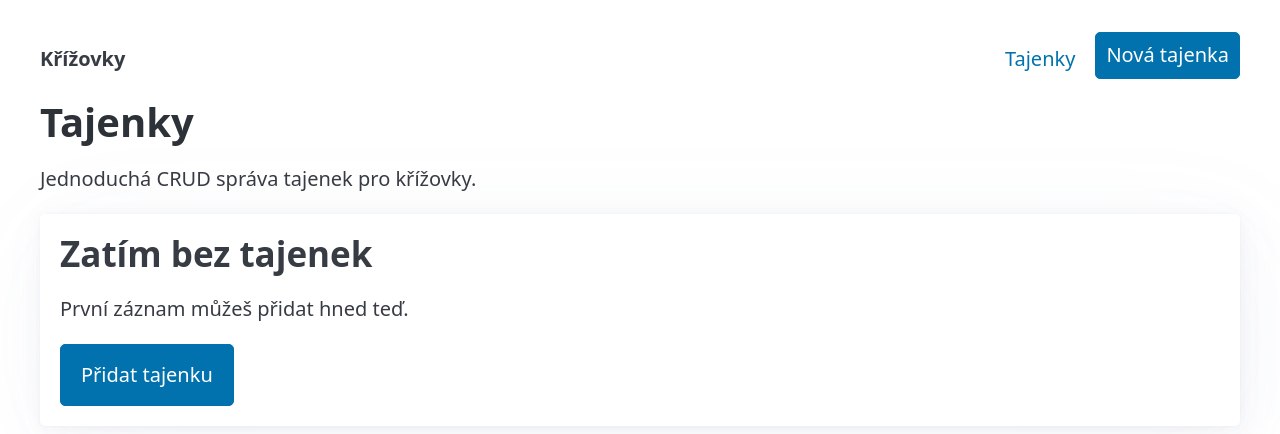
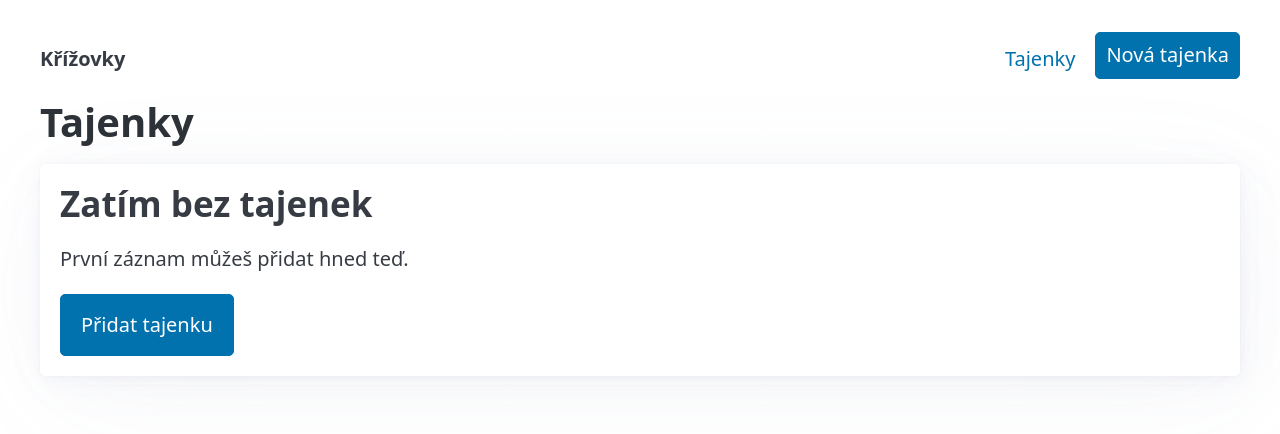
Before and after one commit to Glutexo/krizovky, a Django app: page / in a window 1280 px wide. Shown: the top 434 px of the page. Run offline with Django 5.2, Linux system fonts and the light colour scheme; data that the repository does not hold is empty; some libraries are stand-ins or nearby versions.

Commit message:
Remove tajenky list subtitle

```diff
--- a/tajenky/templates/tajenky/tajenka_list.html
+++ b/tajenky/templates/tajenky/tajenka_list.html
@@ -5,7 +5,6 @@
 {% block content %}
 <header>
     <h1>Tajenky</h1>
-    <p>Jednoduchá CRUD správa tajenek pro křížovky.</p>
 </header>
 
 {% if tajenky %}
```
